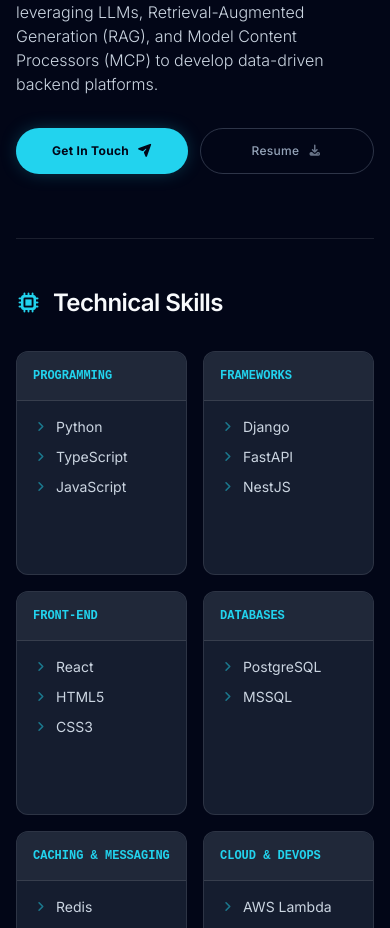
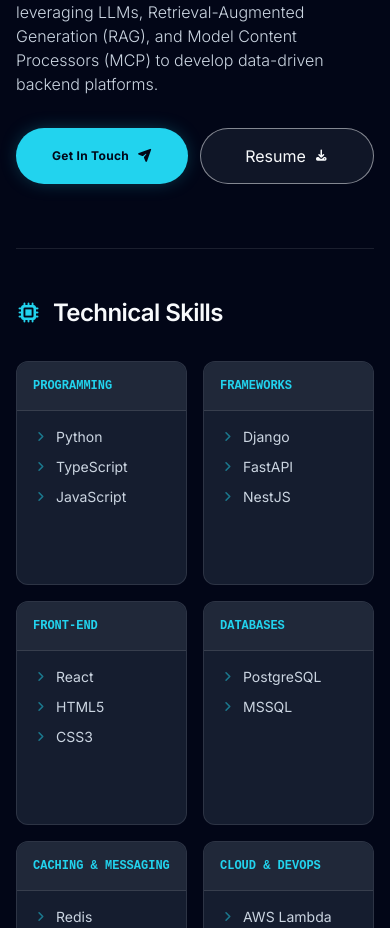
Before and after one commit to rayhanhossen/personal_portfolio, a React (Vite) app: page /about in a window 390 px wide. Shown: the part 862-1790 px from the top of the page. Built offline with nearby package versions, Linux system fonts and the light colour scheme.

Commit message:
resume button design change

```diff
--- a/src/pages/About.tsx
+++ b/src/pages/About.tsx
@@ -66,13 +66,15 @@ const About = () => {
                             target="_blank"
                             rel="noopener noreferrer"
                             className="group flex-1 sm:flex-none px-4 sm:px-8 py-3.5 flex items-center justify-center gap-2 sm:gap-3
-               rounded-full bg-transparent border border-text-muted/30
-               text-text-muted font-medium text-xs sm:text-sm tracking-wide
-               hover:text-text-main hover:border-text-main/50 hover:bg-text-muted/5
-               transition-all duration-300 ease-out whitespace-nowrap"
+                            rounded-full
+                            /* PERMANENT STYLES (Previously Hover) */
+                            bg-text-muted/10 border border-text-main/50 text-text-main
+                            /* NEW HOVER (Subtle interaction only) */
+                            hover:bg-text-muted/20 hover:scale-[1.02] active:scale-[0.98]
+                            transition-all duration-300 ease-out whitespace-nowrap"
                         >
                             <span>Resume</span>
-                            <i className="fas fa-download text-xs opacity-70 group-hover:opacity-100 group-hover:translate-y-0.5 transition-all duration-300"></i>
+                            <i className="fas fa-download text-xs opacity-100 group-hover:translate-y-0.5 transition-all duration-300"></i>
                         </a>
                     </div>
                 </div>
--- a/src/pages/Home.tsx
+++ b/src/pages/Home.tsx
@@ -69,13 +69,15 @@ const Home = () => {
                             target="_blank"
                             rel="noopener noreferrer"
                             className="group flex-1 sm:flex-none px-4 sm:px-8 py-3.5 flex items-center justify-center gap-2 sm:gap-3
-                   rounded-full bg-transparent border border-text-muted/30
-                   text-text-muted font-medium text-xs sm:text-sm tracking-wide
-                   hover:text-text-main hover:border-text-main/50 hover:bg-text-muted/5
-                   transition-all duration-300 ease-out whitespace-nowrap"
+                            rounded-full
+                            /* PERMANENT STYLES (Previously Hover) */
+                            bg-text-muted/10 border border-text-main/50 text-text-main
+                            /* NEW HOVER (Subtle interaction only) */
+                            hover:bg-text-muted/20 hover:scale-[1.02] active:scale-[0.98]
+                            transition-all duration-300 ease-out whitespace-nowrap"
                         >
                             <span>Resume</span>
-                            <i className="fas fa-download text-xs opacity-70 group-hover:opacity-100 group-hover:translate-y-0.5 transition-all duration-300"></i>
+                            <i className="fas fa-download text-xs opacity-100 group-hover:translate-y-0.5 transition-all duration-300"></i>
                         </a>
                     </div>
                 </div>
```
